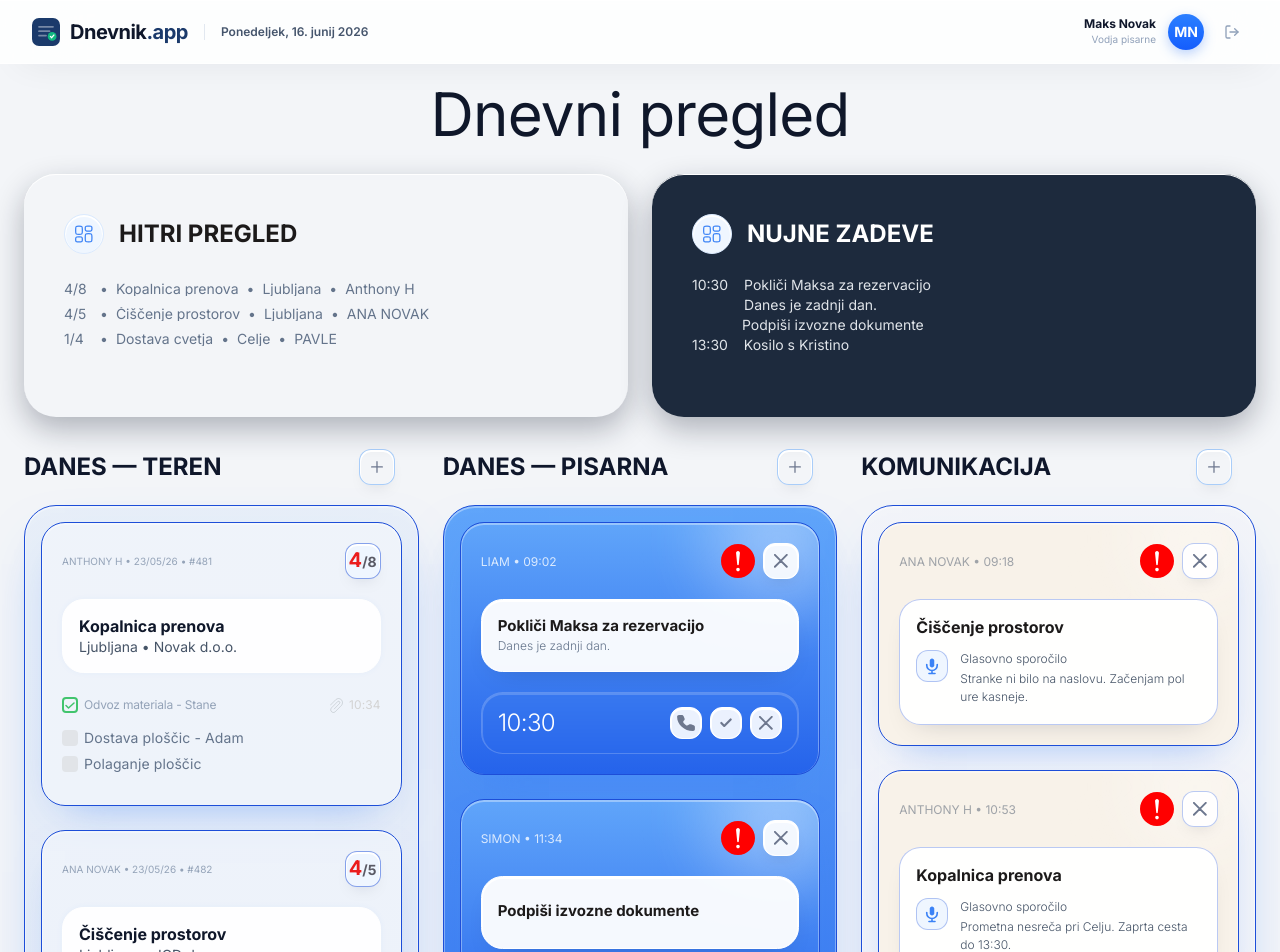
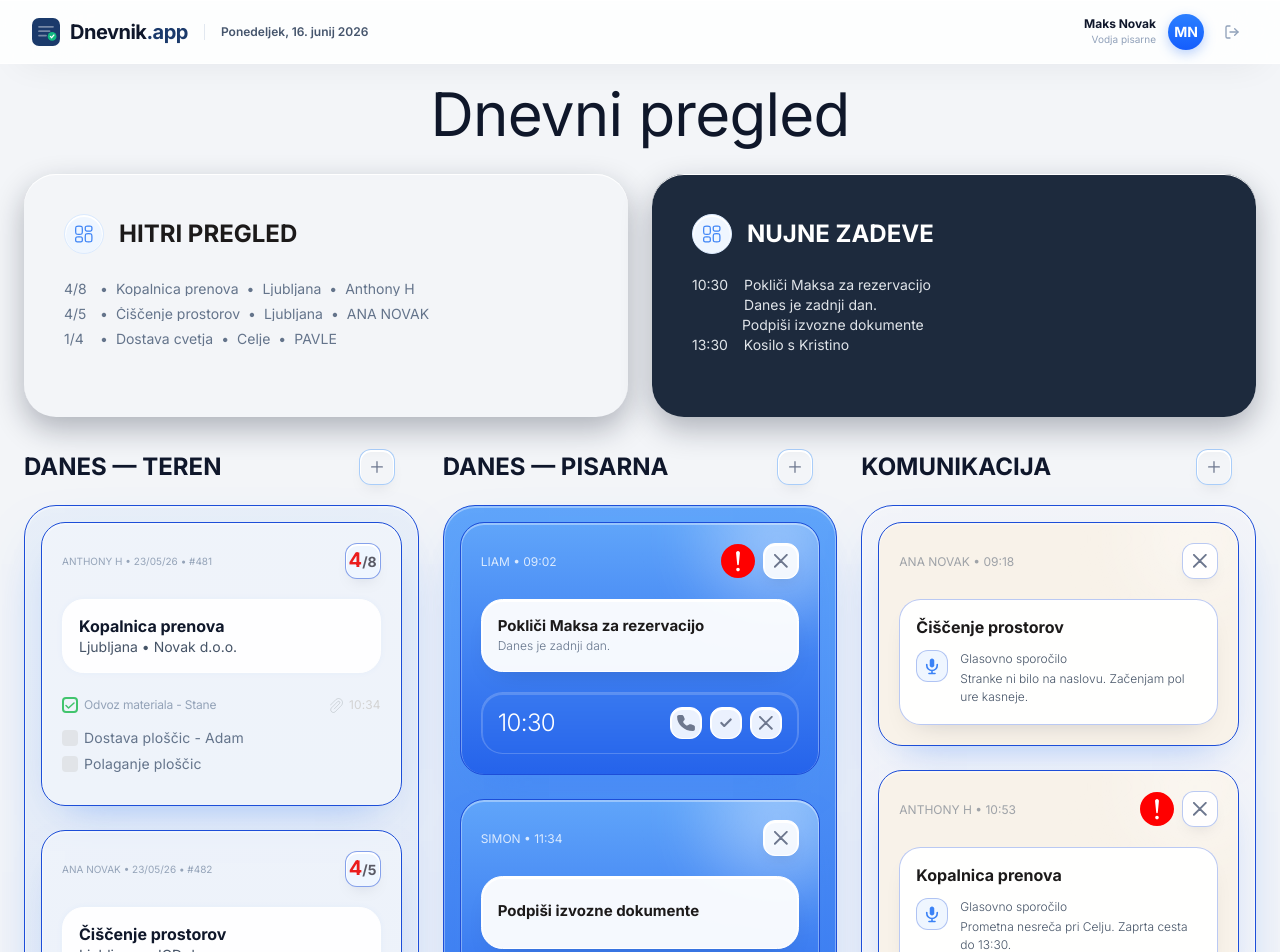
Before and after one commit to rajkamal96/saas-mvp-dashboard, a Next.js app: page /dashboard/office in a window 1280 px wide. Shown: the top 952 px of the page. Built offline with nearby package versions, Linux system fonts and the light colour scheme.

Commit message:
Removed icons

```diff
--- a/src/app/dashboard/office/page.tsx
+++ b/src/app/dashboard/office/page.tsx
@@ -353,7 +353,7 @@ export default function OfficeDashboard() {
                     key={o.id}
                     order={o}
                     buttonsConfig={buttonsConfig}
-                    showRedButton={o.priority === 'nujno' || idx === 0 || idx === 1}
+                    showRedButton={o.priority === 'nujno' || idx === 0}
                     onResolve={() => handleApprove(o.id)}
                     onDismiss={() => handleDismissOrder(o.id)}
                     onArchive={() => handleDecline(o.id)}
@@ -388,7 +388,7 @@ export default function OfficeDashboard() {
                     key={m.id}
                     message={m}
                     iconType={idx === 2 ? "document" : "mic"}
-                    showRedButton={idx === 0 || idx === 1}
+                    showRedButton={idx === 1}
                     onResolve={() => handleResolveMessage(m.id)}
                     onDismiss={() => handleDismissMessage(m.id)}
                     onArchive={() => handleArchiveMessage(m.id)}
```
